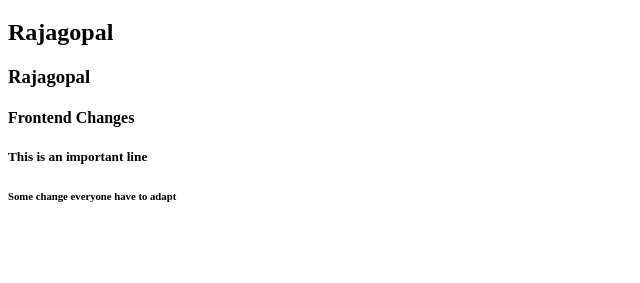
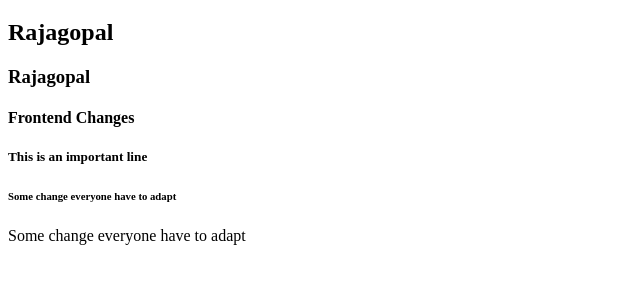
Before and after one commit to Gopal132001/samplerepo, a plain HTML site: page index.html in a window 1280 px wide. Shown: the part 61-344 px from the top of the page, without its empty margins (0-640 px from the left). Drawn offline with Linux system fonts and the light colour scheme.

Commit message:
Update index.html

```diff
--- a/index.html
+++ b/index.html
@@ -12,5 +12,6 @@
     <h4>Frontend Changes</h4>
     <h5>This is an important line</h5>
     <h6>Some change everyone have to adapt</h6>
+    Some change everyone have to adapt
   </body>
 </html>
```
